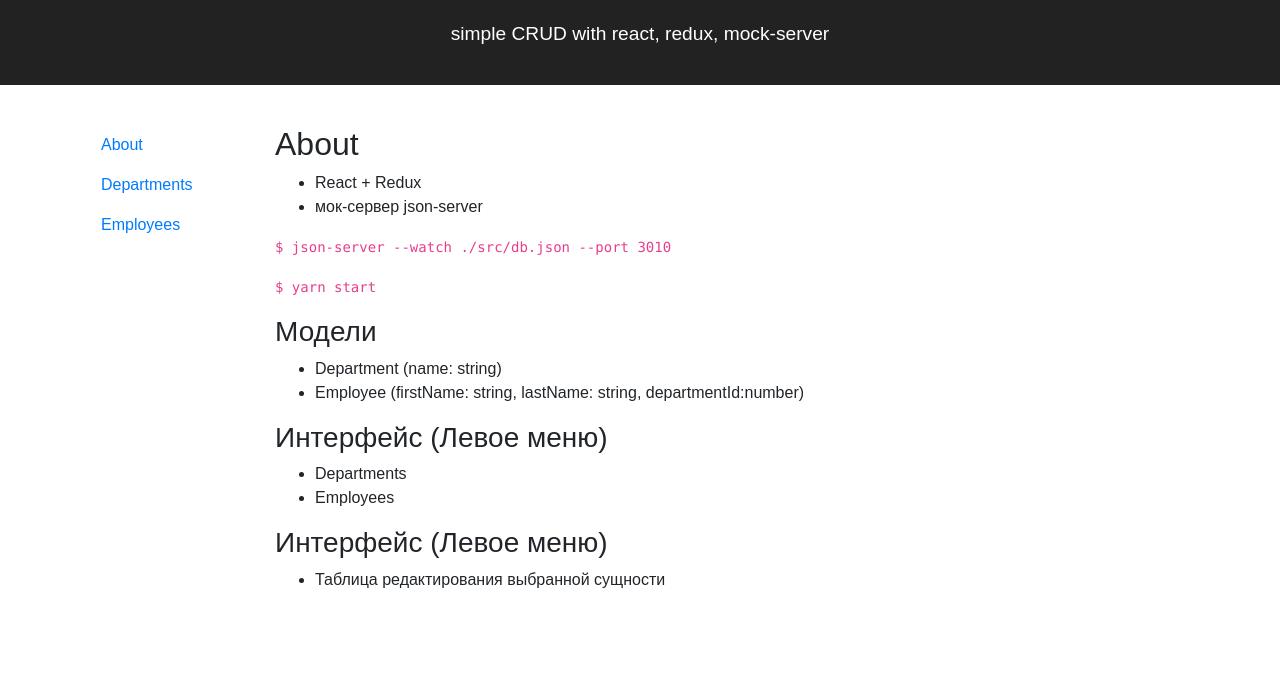
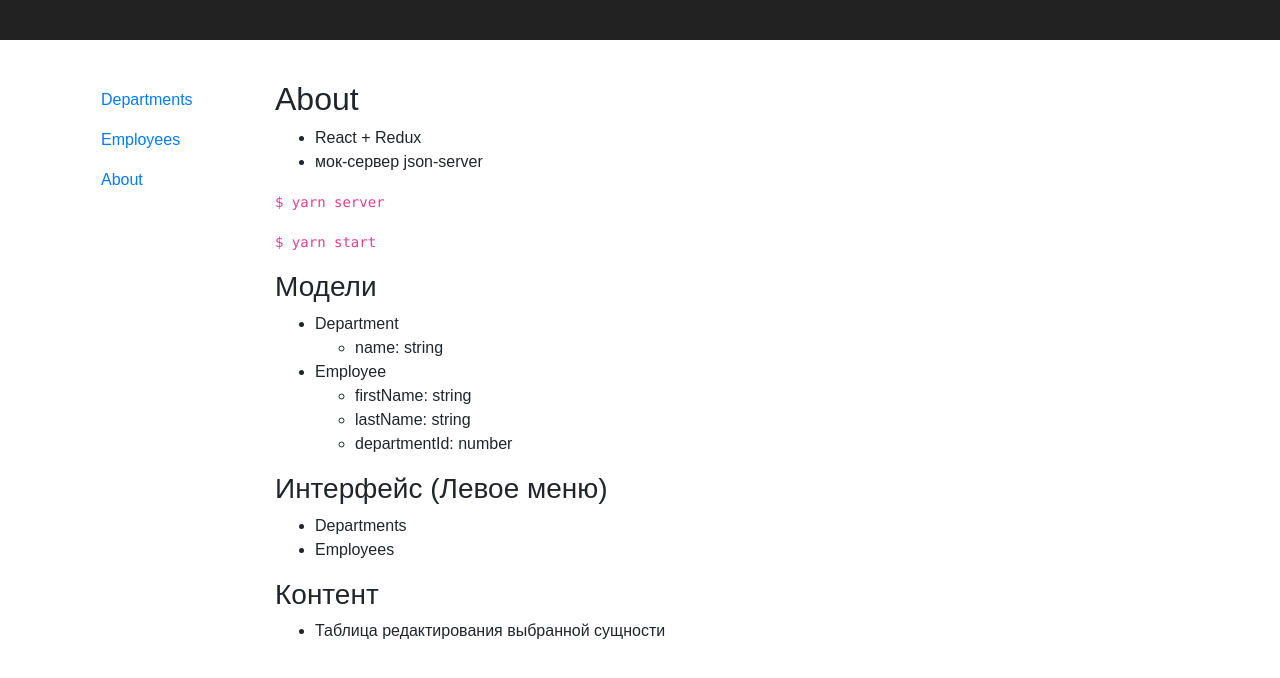
Before and after one commit to iZemil/crud-react-redux-mock-server, a React app: page / in a window 1280 px wide. Built offline with nearby package versions, Linux system fonts and the light colour scheme.

Commit message:
minor edits

```diff
--- a/package.json
+++ b/package.json
@@ -17,6 +17,7 @@
     "start": "react-scripts start",
     "build": "react-scripts build",
     "test": "react-scripts test --env=jsdom",
-    "eject": "react-scripts eject"
+    "eject": "react-scripts eject",
+    "server":"json-server --watch ./src/db.json --port 3010"
   }
 }
--- a/src/components/About.js
+++ b/src/components/About.js
@@ -7,19 +7,29 @@ const About = () => (
       <li>React + Redux</li>
       <li>мок-сервер json-server</li>
     </ul>
-    <p><code>$ json-server --watch ./src/db.json --port 3010</code></p>
+    <p><code>$ yarn server</code></p>
     <p><code>$ yarn start</code></p>
     <h3>Модели</h3>
     <ul>
-      <li>Department (name: string)</li>
-      <li>Employee (firstName: string, lastName: string, departmentId:number)</li>
+      <li>Department
+        <ul>
+          <li>name: string</li>
+        </ul>
+      </li>
+      <li>Employee
+        <ul>
+          <li>firstName: string</li>
+          <li>lastName: string</li>
+          <li>departmentId: number</li>
+        </ul>
+      </li>
     </ul>
     <h3>Интерфейс (Левое меню)</h3>
     <ul>
       <li>Departments</li>
       <li>Employees</li>
     </ul>
-    <h3>Интерфейс (Левое меню)</h3>
+    <h3>Контент</h3>
     <ul>
       <li>Таблица редактирования выбранной сущности</li>
     </ul>
--- a/src/components/App.js
+++ b/src/components/App.js
@@ -13,26 +13,24 @@ class App extends Component {
   render() {
     return (
       <Router>
-        <div className="App">
-          <header className="App-header">
-            <p className="App-title">simple CRUD with react, redux, mock-server</p>
-          </header>
+        <div className="app">
+          <header className="app-header"></header>
           <Container>
             <Row>
-              <Col xs="2">
+              <Col xs="12" sm="4" md="2">
                 <Nav vertical>
-                  <NavItem>
-                    <Link to="/" className="nav-link">About</Link>
-                  </NavItem>
                   <NavItem>
                     <Link to="/departments" className="nav-link">Departments</Link>
                   </NavItem>
                   <NavItem>
-                  <Link to="/employees" className="nav-link">Employees</Link>
+                    <Link to="/employees" className="nav-link">Employees</Link>
+                  </NavItem>
+                  <NavItem>
+                    <Link to="/" className="nav-link">About</Link>
                   </NavItem>
                 </Nav>
               </Col>
-              <Col xs="10">
+              <Col xs="12" sm="8" md="10">
                 <Route exact path="/" component={About}/>
                 <Route path="/departments" component={Departments}/>
                 <Route path="/employees" component={Employees}/>
--- a/src/components/Departments.js
+++ b/src/components/Departments.js
@@ -6,7 +6,8 @@ import DepItem from './DepItem';
 
 class Departments extends Component {
   componentDidMount() {
-    const url = `http://localhost:3010/departments`
+    const url = `http://localhost:3010/departments`;
+
     fetch(url)
     .then(res => res.json())
     .then(data => {
--- a/src/components/Employees.js
+++ b/src/components/Employees.js
@@ -6,7 +6,8 @@ import Employee from './Employee';
 
 class Employees extends Component {
   componentDidMount() {
-    const url = `http://localhost:3010/employees`
+    const url = `http://localhost:3010/employees`;
+
     fetch(url)
     .then(res => res.json())
     .then(data => {
@@ -72,7 +73,7 @@ class Employees extends Component {
         <Table>
           <thead>
             <tr>
-              <th>#</th>
+              <th style={{width: '80px'}}>#</th>
               <th>First name</th>
               <th>Last name</th>
               <th style={{width: '50px'}}>№Dep</th>
--- a/src/db.json
+++ b/src/db.json
@@ -5,26 +5,22 @@
       "id": 2
     },
     {
-      "name": "База",
-      "id": 3
-    },
-    {
-      "name": "ФизКульт",
-      "id": 6
+      "name": "Accounting",
+      "id": 7
     }
   ],
   "employees": [
     {
-      "first_name": "Иван",
-      "last_name": "Петров",
-      "department_no": "1",
-      "id": 4
+      "first_name": "Petr",
+      "last_name": "Ivanov",
+      "department_no": "2",
+      "id": 5
     },
     {
-      "first_name": "Petr",
-      "last_name": "Vasiliev",
+      "first_name": "Prohor",
+      "last_name": "kuznetsov",
       "department_no": "2",
-      "id": 5
+      "id": 6
     }
   ]
 }
--- a/src/index.css
+++ b/src/index.css
@@ -4,16 +4,16 @@ body {
   font-family: sans-serif;
 }
 
-.App-header {
+.table {
+  table-layout: fixed;
+}
+
+.app-header {
   padding: 20px;
   margin-bottom: 40px;
   text-align: center;
   background-color: #222;
   color: #fff;
-}
-
-.App-title {
-  font-size: 1.2em;
 }
 
 .service-cell {
```
Also changed, not shown: README.md.
